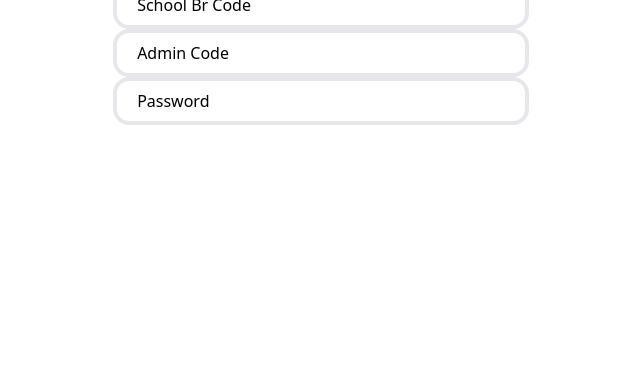
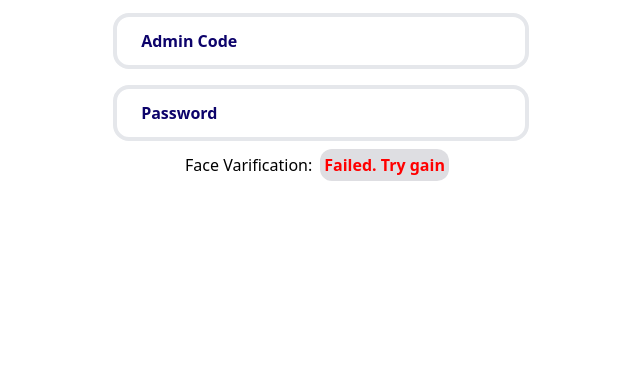
Before and after one commit to AsumVictor/SHS-Student-enrolment-system, a plain HTML site: page login.html in a window 1280 px wide. Shown: the part 412-800 px from the top of the page, without its empty margins (319-959 px from the left). Drawn offline with nearby package versions, Linux system fonts and the light colour scheme.

Commit message:
FaceId added

```diff
--- a/login.css
+++ b/login.css
@@ -18,12 +18,37 @@ body{
 .inputDiv{
     width: 90%;
 }
+.inputDiv.focus{
+    border-color: #0d036b;
+}
+.inputDiv span{
+    background-color: white;
+}
+
+.inputDiv.focus span{
+    transform: translateY(-.68cm);
+}
+
 
 input{
     top:0px;
     left:0px;
 }
 
+.faceID button{
+    background-color: rgb(73, 73, 158);
+    color: white;
+}
+.faceID button:disabled{
+    color: rgb(21, 141, 21);
+    background-color: transparent;
+}
+.faceID button.varificationFailed{
+    color: rgb(255, 0, 0);
+    background-color: rgb(222, 222, 226);
+}
+
+
 @media only screen and (min-width: 400px) {
     .inputDiv{
         width: 11cm;
--- a/login.html
+++ b/login.html
@@ -18,25 +18,32 @@
         <!-- Form here -->
         <form action="#" class="flex flex-col items-center w-full">
 
-            <div class="inputDiv border-4 rounded-2xl p-2 px-5 flex items-center relative">
-                      <span>School Br Code</span>
+            <div class="inputDiv mt-4 border-4 rounded-2xl p-2 px-5 flex items-center relative">
+                      <span class="p-1 font-bold text-lightDarkBlue">School Br Code</span>
                       <input id="schoolCode" name="schoolCode" type="number"
-                             class="input w-full h-full absolute bg-transparent outline-none px-5" required>
+                             class="input font-bold text-lightDarkBlue w-full h-full absolute bg-transparent outline-none px-5" required>
              </div>
 
-            <div class="inputDiv border-4 rounded-2xl p-2 px-5 flex items-center relative">
-                     <span>Admin Code</span>
+            <div class="inputDiv mt-4 border-4 rounded-2xl p-2 px-5 flex items-center relative">
+                     <span class="p-1 font-bold text-lightDarkBlue">Admin Code</span>
                      <input id="adminCode<" name="adminCode<" type="number"
-                       class="input w-full h-full absolute bg-transparent outline-none px-5" required>
+                       class="input font-bold text-lightDarkBlue w-full h-full absolute bg-transparent outline-none px-5" required>
              </div>
 
-            <div class="inputDiv border-4 rounded-2xl p-2 px-5 flex items-center relative">
-                <span>Password</span>
-                <input id="adminCode<" name="adminCode<" type="password"
-                  class="input w-full h-full absolute bg-transparent outline-none px-5" required>
+            <div class="inputDiv mt-4 border-4 rounded-2xl p-2 px-5 flex items-center relative">
+                     <span class="p-1 font-bold text-lightDarkBlue">Password</span>
+                     <input id="adminCode<" name="adminCode<" type="password"
+                       class="input font-bold text-lightDarkBlue w-full h-full absolute bg-transparent outline-none px-5" required>
              </div>
 
         </form>
+
+         <div class="faceID mt-2 flex flex-row items-center">
+            <span>Face Varification: </span>
+            <button class="varificationFailed mx-2 p-1 font-bold rounded-xl">
+                Failed. Try gain
+            </button>
+         </div>
 
     </div>
 
```
